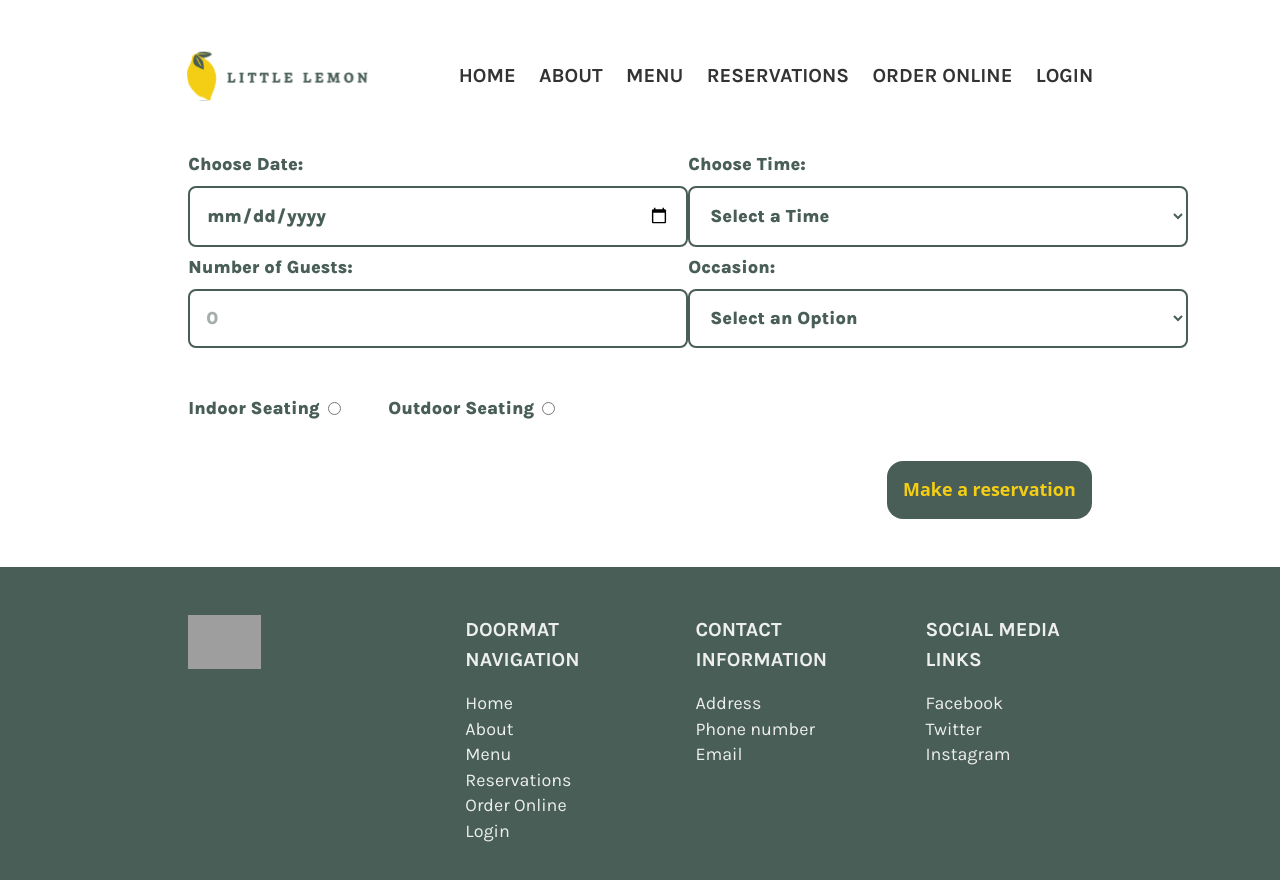
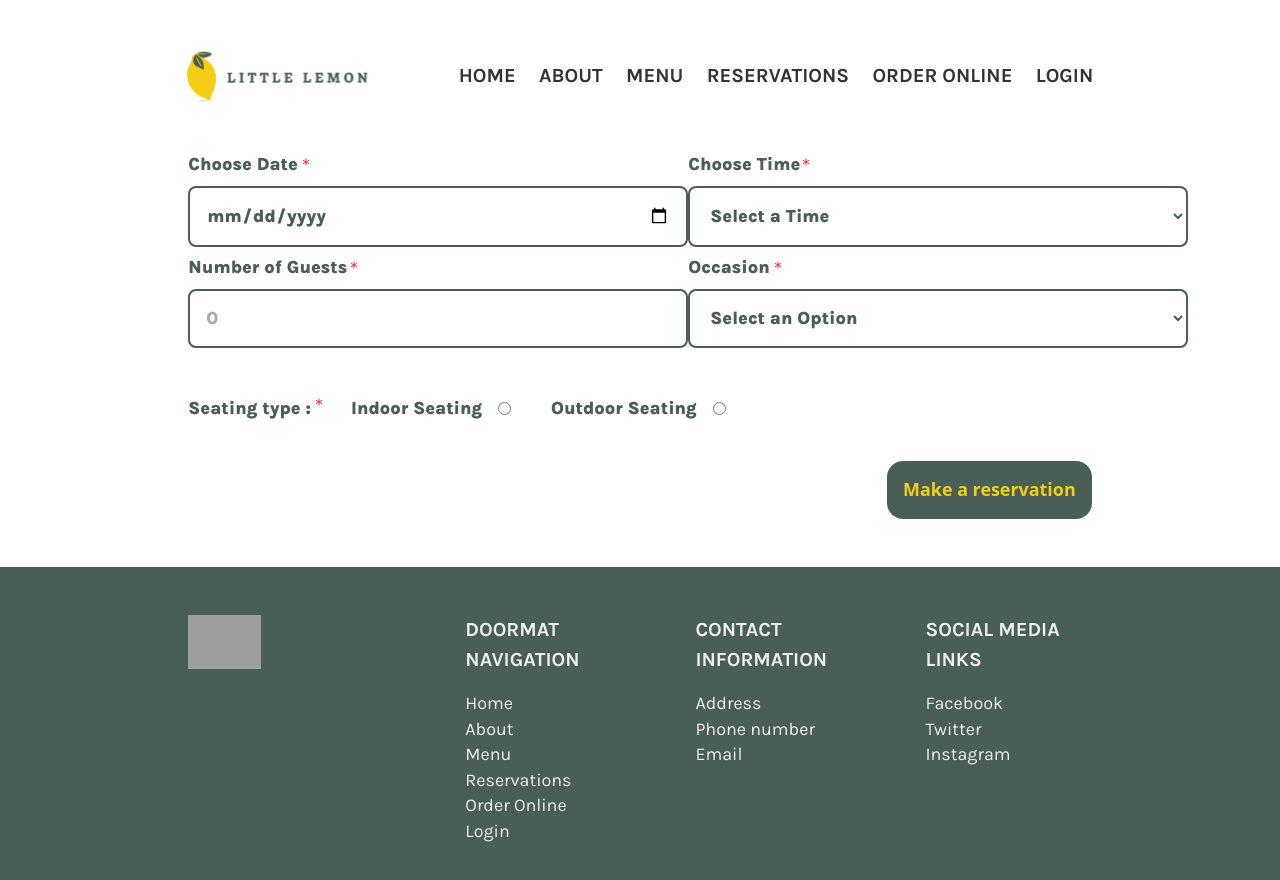
Before and after one commit to gihanchamila/Little-Lemon-Frontend, a React (Vite) app: page /booking in a window 1280 px wide. Shown: the top 880 px of the page. Built offline with nearby package versions, Linux system fonts and the light colour scheme; grey boxes are pictures that could not be loaded; a web font is replaced by a local one.

Commit message:
add asterisks for required items

```diff
--- a/src/components/Booking/BookingForm.jsx
+++ b/src/components/Booking/BookingForm.jsx
@@ -1,6 +1,18 @@
 import React from "react";
 import { useState, useEffect } from "react";
 import Button from "../Button/Button";
+
+import { Star, StarIcon, Asterisk } from "lucide-react";
+
+export const Field = ({labelText, id, value, onChange, type, checked, placeholder, formErrors, ...props }) => {
+
+  return (
+    <field className="field">
+        <label htmlFor={id} className="pb-2 relative">{labelText}<Asterisk size={12} color={"#fb2c36"} className="absolute top-1 left-28" /></label>
+        <input className="fieldInput" id={id} value={value} name={id} onChange={onChange} type={type}/>
+    </field>
+  )
+}
 
 const BookingForm = (props) => {
 
@@ -56,12 +68,13 @@ const BookingForm = (props) => {
           <fieldset className="flex flex-col space-y-2">
             <div className="flex justify-between">
                 <div className="field">
-                    <label htmlFor="book-date" className="pb-2">Choose Date:</label>
+                    <label htmlFor="book-date" className="pb-2 relative">Choose Date <Asterisk size={12} color={"#fb2c36"} className="absolute top-1 left-28" /></label>
                     <input className="fieldInput" id="book-date" value={date} onChange={(e) => handleChange(e.target.value)} type="date"/>
+                    {/* <Field labelText={"Choose Date"} id={"book-date"} value={date} onChange={(e) => handleChange(e.target.value)} type="date" /> */}
                     {formErrors.date && <p className="text-red-500 text-sm">{formErrors.date}</p>}
                 </div>
                 <div className="field">
-                    <label htmlFor="book-time" className="pb-2">Choose Time:</label>
+                    <label htmlFor="book-time" className="pb-2 relative">Choose Time <Asterisk size={12} color={"#fb2c36"} className="absolute top-1 left-28" /></label>
                     <select className="fieldInput" id="book-time" value={times} onChange={(e) => setTimes(e.target.value)}>
                         <option value="">Select a Time</option>
                     {props.availableTimes.availableTimes.map(availableTimes => {return <option key={availableTimes}>{availableTimes}</option>})}
@@ -71,12 +84,12 @@ const BookingForm = (props) => {
             </div>
             <div className="flex justify-between">
                 <div className="field">
-                    <label htmlFor="book-guests" className="pb-2">Number of Guests:</label>
+                    <label htmlFor="book-guests" className="pb-2 relative">Number of Guests<Asterisk size={12} color={"#fb2c36"} className="absolute top-1 left-40" /></label>
                     <input className="fieldInput" id="book-guests" min="1" value={guests} onChange={(e) => {setGuests(e.target.value)}} type={"number"} placeholder={0} max={10}></input>
                     {formErrors.guests && <p className="text-red-500 text-sm">{formErrors.guests}</p>}
                 </div>
                 <div className="field">
-                    <label htmlFor="book-occasion" className="pb-2">Occasion:</label>
+                    <label htmlFor="book-occasion" className="pb-2 relative">Occasion <Asterisk size={12} color={"#fb2c36"} className="absolute top-1 left-21" /></label>
                     <select className="fieldInput" id="book-occasion" key={occasion} value={occasion} onChange={(e) => setOccasion(e.target.value)}>
                         <option value="">Select an Option</option>
                         <option>Birthday</option>
@@ -86,13 +99,14 @@ const BookingForm = (props) => {
                 </div>
             </div>
             <div className="flex justify-start pt-10">
+                <p className="text-sm font-extrabold text-primary-1 font-karla mr-10 relative">Seating type :<Asterisk size={12} color={"#fb2c36"} className="absolute top-0 left-[125px]" /></p>
                 <div className="flex flex-row text-primary-1 text-sm font-karla font-extrabold w-[200px] space-x-2 items-center">
-                    <label htmlFor="indoor" className="">Indoor Seating</label>
-                    <input className="fieldInput" id="indoor" value="Indoor" checked={seating === "Indoor"}  onChange={(e) => setSeating(e.target.value)} type="radio" ></input>
+                    <label htmlFor="indoor" className="relative">Indoor Seating </label>
+                    <input className="fieldInput ml-2" id="indoor" value="Indoor" checked={seating === "Indoor"}  onChange={(e) => setSeating(e.target.value)} type="radio" ></input>
                 </div>
                 <div className="flex flex-row text-primary-1 text-sm font-karla font-extrabold w-[200px] space-x-2 items-center">
-                    <label htmlFor="outdoor" className="">Outdoor Seating</label>
-                    <input className="fieldInput" id="outdoor"  value="Outdoor" checked={seating === "Outdoor"}  onChange={(e) => setSeating(e.target.value)} type="radio"></input>
+                    <label htmlFor="outdoor" className="relative">Outdoor Seating </label>
+                    <input className="fieldInput ml-2" id="outdoor"  value="Outdoor" checked={seating === "Outdoor"}  onChange={(e) => setSeating(e.target.value)} type="radio"></input>
                 </div>
                 {formErrors.seating && <p className="formError font-bold">{formErrors.seating}</p>}
             </div>
```
